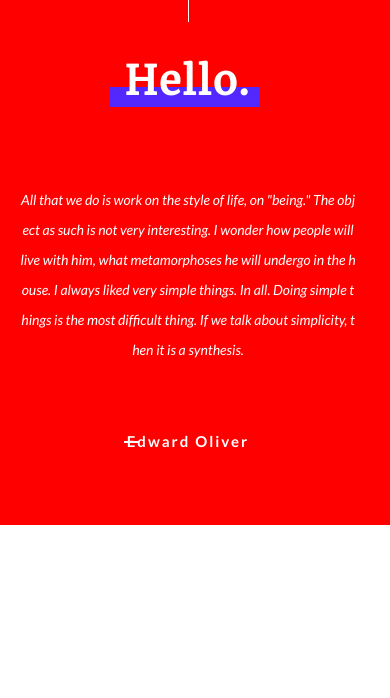
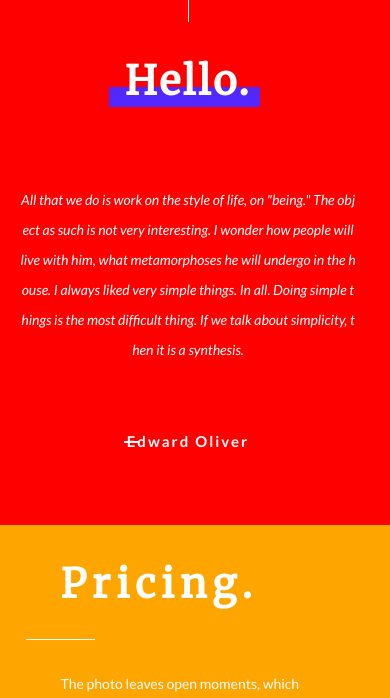
Before and after one commit to dalejodc/frontend-test, an Angular app: page / in a window 390 px wide. Shown: the part 1275-1973 px from the top of the page. Before the commit the page ends 1800 px from the top, so only its background shows below. Built offline with nearby package versions, Linux system fonts and the light colour scheme.

Commit message:
Pricing section fixed

```diff
--- a/src/app/components/home/home.component.html
+++ b/src/app/components/home/home.component.html
@@ -3,7 +3,7 @@
 <app-about-us></app-about-us>
 <!-- <app-my-work></app-my-work> -->
 <!-- <app-testimonials></app-testimonials> -->
-<!-- <app-pricing></app-pricing> -->
+<app-pricing></app-pricing>
 <!-- <app-clients></app-clients> -->
 <!-- <app-newsletter></app-newsletter> -->
 <!-- <app-footer></app-footer>  -->
--- a/src/app/components/my-work/my-work.component.css
+++ b/src/app/components/my-work/my-work.component.css
@@ -293,7 +293,7 @@
 
 .summary-grid {
     margin-top: 35% !important;
-    margin-left: 15%;
+    margin-left: 25%;
 }
 
 /*Media queries to resize padding summary works*/
--- a/src/app/components/pricing/pricing.component.css
+++ b/src/app/components/pricing/pricing.component.css
@@ -114,6 +114,20 @@
         top: 110%;
         opacity: 1;
         z-index: -1;
+    }
+
+    .pricing-title::after {
+        content: '06.';
+        color: var(--dark-black-2);
+        font-family: 'Poppins', sans-serif;
+        font-size: 190px !important;
+        letter-spacing: 15px !important;
+        left: -70px !important;
+        width: 40%;
+        height: 33%;
+        position: absolute;
+        top: 330%;
+        z-index: -2;
     }
 }
 
```
